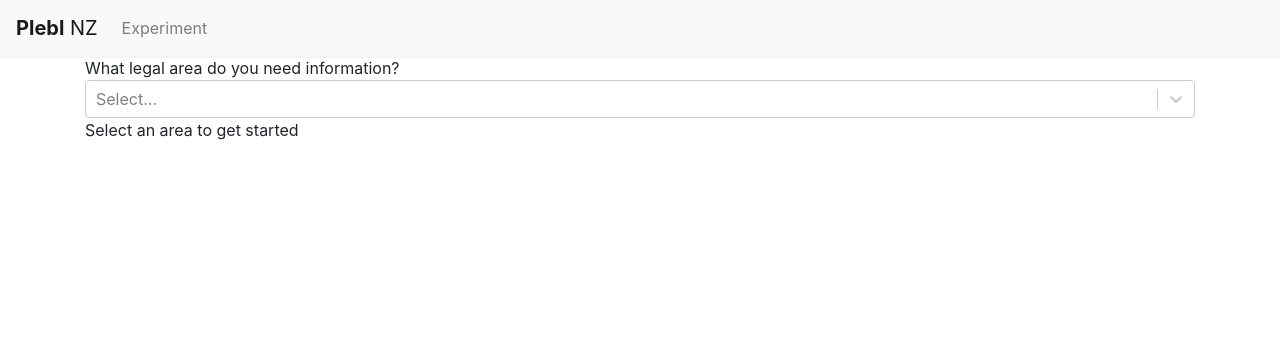
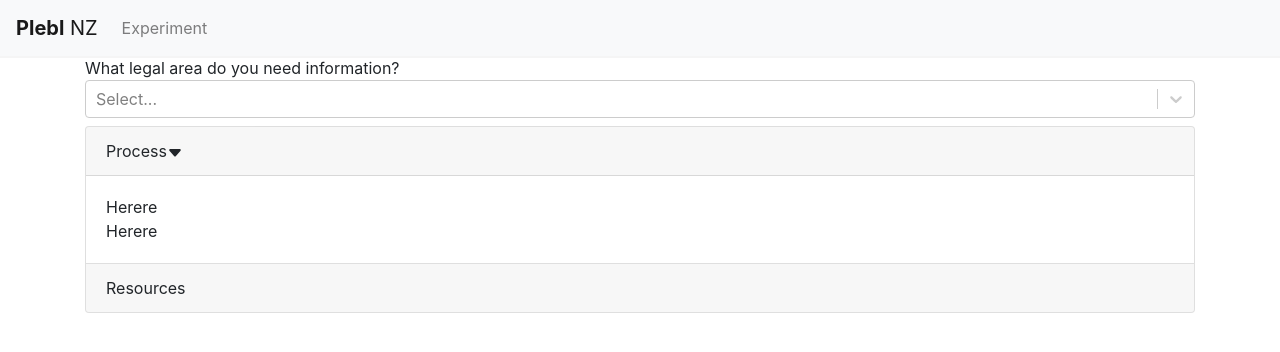
Before and after one commit to jwwnz/PleblJS, a React (Create React App) app: page /experiment in a window 1280 px wide. Shown: the top 352 px of the page. Built offline with nearby package versions, Linux system fonts and the light colour scheme.

Commit message:
Add icons, add basic accordion with process and resources sections.

```diff
--- a/package.json
+++ b/package.json
@@ -10,6 +10,7 @@
     "react": "^16.13.1",
     "react-bootstrap": "^1.2.1",
     "react-dom": "^16.13.1",
+    "react-icons": "^3.10.0",
     "react-router-dom": "^5.2.0",
     "react-scripts": "3.4.1",
     "react-select": "^3.1.0"
--- a/src/pages/ExperimentPage.jsx
+++ b/src/pages/ExperimentPage.jsx
@@ -1,25 +1,33 @@
 import React, { useState } from "react";
-import { Container } from "react-bootstrap";
+import { Accordion, Card, Container } from "react-bootstrap";
+import { BsFillCaretDownFill } from "react-icons/bs";
 import Select from "react-select";
 import "./HomePage.css";
 
+const conveyancingInformation = {
+	title: "conveyancingTitle",
+	description: "conveyancing ",
+	steps: [
+		{
+			stepTitle: "hello1",
+		},
+		{
+			stepTitle: "hello2",
+		},
+	],
+};
+
 const options = [
-	{ value: "Conveyancing", label: "Conveyancing (Property)" },
+	{
+		value: "Conveyancing",
+		label: "Conveyancing (Property)",
+		content: conveyancingInformation,
+	},
 	{ value: "Litigation", label: "Litigation" },
 ];
 
-const ExperimentPage = ({ initialSelection = "" }) => {
+const ExperimentPage = ({ initialSelection = {} }) => {
 	const [selection, setSelection] = useState(initialSelection);
-
-	const DisplayInfo = () => {
-		if (selection === "Conveyancing") {
-			return <h1>Conveyancing!</h1>;
-		} else if (selection === "Litigation") {
-			return <h1>Litigation</h1>;
-		} else {
-			return <div>Select an area to get started</div>;
-		}
-	};
 
 	return (
 		<>
@@ -29,12 +37,39 @@ const ExperimentPage = ({ initialSelection = "" }) => {
 					options={options}
 					onChange={(selectedOption) => {
 						if (selectedOption) {
-							setSelection(selectedOption.value);
+							setSelection(selectedOption);
 							console.log(selectedOption.value);
 						}
 					}}
 				/>
-				<DisplayInfo />
+				<h1>{selection.label}</h1>
+				<Accordion defaultActiveKey="0">
+					<Card>
+						<Accordion.Toggle as={Card.Header} eventKey="0">
+							<span>Process</span>
+							<BsFillCaretDownFill />
+						</Accordion.Toggle>
+						<Accordion.Collapse eventKey="0">
+							<Card.Body>
+								<div>{selection.content && selection.content.description}</div>
+								<div>Herere</div>
+								<div>Herere</div>
+								<div>
+									{selection.content &&
+										`There are ${selection.content.steps.length} steps`}
+								</div>
+							</Card.Body>
+						</Accordion.Collapse>
+					</Card>
+					<Card>
+						<Accordion.Toggle as={Card.Header} eventKey="1">
+							Resources
+						</Accordion.Toggle>
+						<Accordion.Collapse eventKey="1">
+							<Card.Body>Hello! I'm another body</Card.Body>
+						</Accordion.Collapse>
+					</Card>
+				</Accordion>
 			</Container>
 		</>
 	);
```
Also changed, not shown: 1 other file (tests, documents, lock files or other folders).
